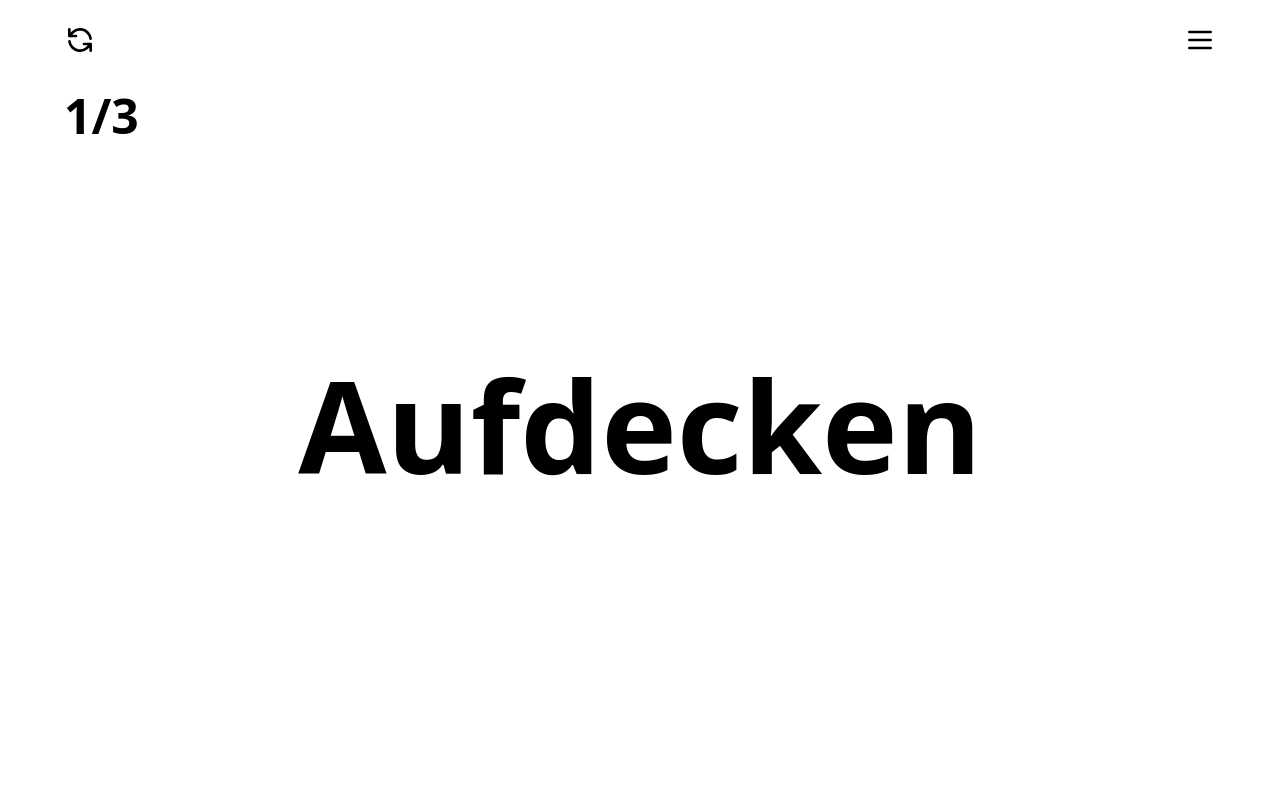
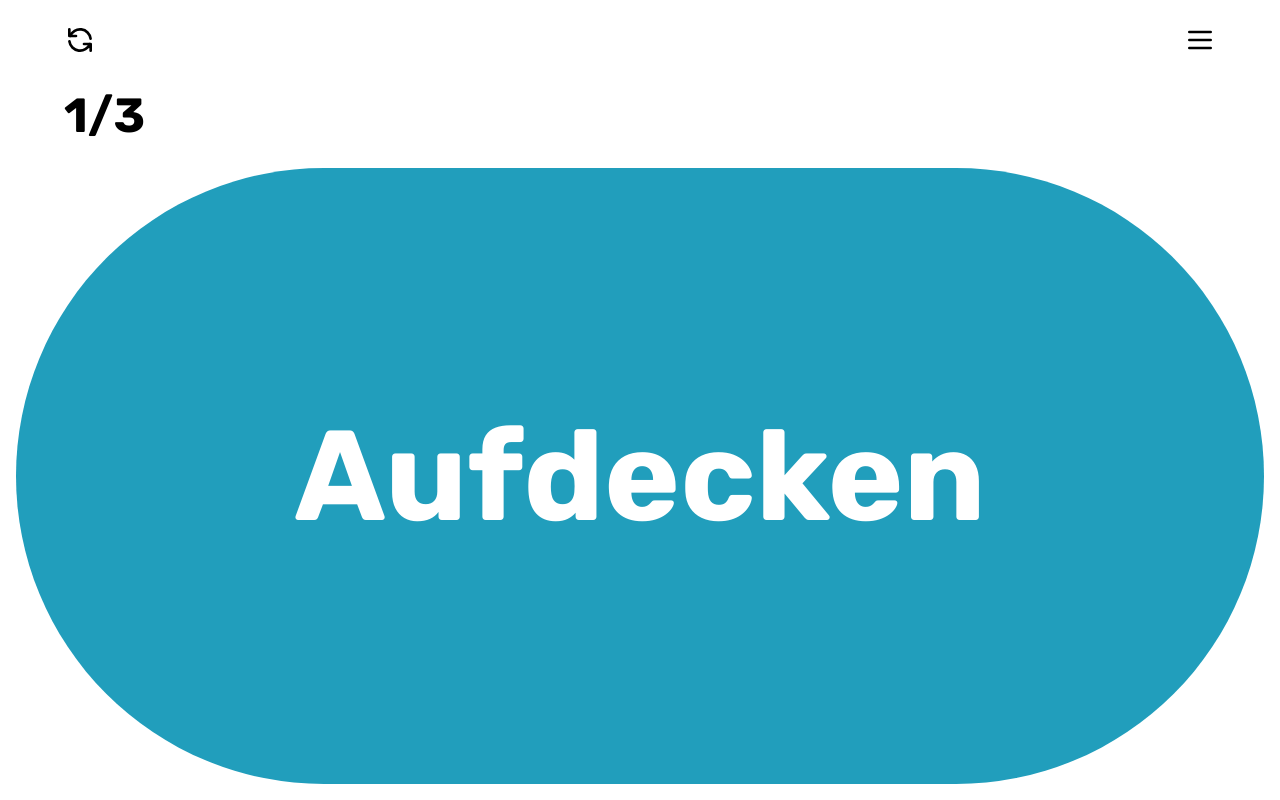
Before and after one commit to robertsauter/schocken, a Next.js app: page / in a window 1280 px wide. Built offline with nearby package versions, Linux system fonts and the light colour scheme.

Commit message:
design, colors, fonts changes

```diff
--- a/components/DiceWrapper.js
+++ b/components/DiceWrapper.js
@@ -58,31 +58,20 @@ export default class DiceWrapper extends React.Component {
         const onesPresent = ones.length > 0 || sixes.length > 1;
         return(
             <div className="w-full h-full relative">
-                <div className={ `${ this.state.descriptionShown ? 'visible scale-100' : 'invisible scale-50' } duration-200 transition-transform w-full flex justify-center absolute font-bold text-3xl sm:text-4xl text-center` }>
+                <div className={ `${ this.state.descriptionShown ? 'visible scale-100' : 'invisible scale-50' } h-1/10 duration-200 transition-transform w-full flex justify-center font-bold text-3xl sm:text-4xl text-center` }>
                     { this.state.description }
                 </div>
-                <div className={ `${ this.state.valuesLoaded ? 'opacity-100' : 'opacity-0 translate-y-1' } w-full h-4/6 md:h-5/6 flex content-center gap-y-6 justify-center gap-x-6 flex-wrap mb-2 transition-all duration-200` }>
+                <div onClick={ this.props.move < 3 && ones.length < 3 && this.props.currentOnes + ones.length < 3 ? this.props.handleNewDiceRoll : this.props.newGame } className={ `${ this.state.valuesLoaded ? 'opacity-100' : 'opacity-0 translate-y-1' } w-full h-8/10 flex content-center gap-y-6 justify-center gap-x-6 flex-wrap mb-2 transition-all duration-200` }>
                     { this.state.values.map((value, i) => <Dice key={ `bigDice${ i }` } value={value} diceType="big" theme={ this.props.theme }></Dice>) }
                 </div>
-                {this.props.move < 3 && ones.length < 3 && this.props.currentOnes + ones.length < 3
-                    ? <div className="h-2/6 md:h-1/6 flex flex-col md:flex-row items-center justify-center gap-x-4 gap-y-4">
-                        <div onClick={ this.props.handleNewDiceRoll } className={ `${ this.newGameButton[this.props.theme] } border-4 text-2xl sm:text-3xl md:text-4xl duration-200 transition-all cursor-pointer py-2 px-6 rounded-full text-center font-bold w-fit` }>Nochmal würfeln</div>
-                        <div onClick={ onesPresent ? () => this.onOnesLayout(ones, sixes) : ()=>{} } className={ `${ onesPresent ? 'schocken-ones cursor-pointer' : 'opacity-50 cursor-default' } rounded-full py-2 pl-4 pr-2 flex items-center` }>
-                            <span className="pb-1 sm:pb-3 text-2xl sm:text-3xl md:text-4xl font-medium">Einsen rauslegen</span>
-                            <svg xmlns="http://www.w3.org/2000/svg" className="h-6 w-6 sm:h-8 sm:w-8" fill="none" viewBox="0 0 24 24" stroke="currentColor" strokeWidth={ 2 }>
-                                <path strokeLinecap="round" strokeLinejoin="round" d="M9 5l7 7-7 7" />
-                            </svg>
-                        </div>
-                    </div>
-                    : <div className="h-2/6 md:h-1/6 flex items-center justify-center">
-                        <div onClick={ this.props.newGame } className="schocken-reload flex items-center justify-center cursor-pointer">
-                            <div className="text-2xl sm:text-3xl md:text-4xl font-bold pb-1 mr-4">Neues Spiel</div>
-                            <svg xmlns="http://www.w3.org/2000/svg" className="h-6 w-6 sm:h-8 sm:w-8" fill="none" viewBox="0 0 24 24" stroke="currentColor" strokeWidth={ 2 }>
-                                <path strokeLinecap="round" strokeLinejoin="round" d="M4 4v5h.582m15.356 2A8.001 8.001 0 004.582 9m0 0H9m11 11v-5h-.581m0 0a8.003 8.003 0 01-15.357-2m15.357 2H15" />
-                            </svg>
-                        </div>
-                    </div>
-                }
+                <div className=" h-1/10 flex items-center">
+                    <button type="button" onClick={ onesPresent ? () => this.onOnesLayout(ones, sixes) : ()=>{} } className={ `${ onesPresent ? 'schocken-ones cursor-pointer' : 'opacity-50 cursor-default' } rounded-full flex items-center justify-between w-full bg-theme-blue pl-6 pr-1 py-2` }>
+                        <span className="text-xl sm:text-3xl md:text-4xl font-medium text-white">Einsen rauslegen</span>
+                        <svg xmlns="http://www.w3.org/2000/svg" className="h-6 w-6 sm:h-8 sm:w-8 text-white" fill="none" viewBox="0 0 24 24" stroke="currentColor" strokeWidth={ 2 }>
+                            <path strokeLinecap="round" strokeLinejoin="round" d="M9 5l7 7-7 7" />
+                        </svg>
+                    </button>
+                </div>
             </div>
         );
     }
--- a/components/RevealButton.js
+++ b/components/RevealButton.js
@@ -1,9 +1,11 @@
 export default function RevealButton(props) {
     const themes = {
-        light: 'text-black hover:text-sky-900',
-        dark: 'text-white hover:text-sky-200'
+        light: 'text-theme-dark-blue bg-theme-blue',
+        dark: 'text-white bg-theme-orange'
     }
-    return (<div onClick={ props.handleClick } className={ `${ themes[props.theme] } h-4/6 md:h-5/6 hover:-translate-y-2 duration-200 transition-all cursor-pointer w-full flex items-center justify-center text-5xl sm:text-8xl md:text-9xl font-bold` }>
-        Aufdecken
+    return (<div onClick={ props.handleClick } className="cursor-pointer w-full h-full flex items-center justify-center">
+        <div className={ `${ themes[props.theme] } w-72 h-72 sm:w-full sm:h-full flex justify-center items-center rounded-full active:scale-105 duration-75 transition-transform ease-in` }>
+            <button type="button" className="text-5xl sm:text-8xl md:text-9xl font-bold text-white">Aufdecken</button>
+        </div>
     </div>);
 }
--- a/pages/_app.js
+++ b/pages/_app.js
@@ -8,6 +8,7 @@ function MyApp({ Component, pageProps }) {
         <meta name="description" content="Der digitale Würfelbecher fürs Schocken: Ihr wollt Schocken spielen, aber habt nicht genug Würfel? Benutzt einfach die Schocken App!" />
         <link rel="manifest" href="/manifest.json" />
         <link rel="apple-touch-icon" href="/icons/180.png"></link>
+        <link href="https://fonts.googleapis.com/css2?family=Rubik:wght@300;400;500;600;700;800;900&display=swap" rel="stylesheet"></link>
       </Head>
       <Component {...pageProps} />
     </>
--- a/styles/globals.css
+++ b/styles/globals.css
@@ -5,6 +5,7 @@
 @layer base {
     body {
         @apply overscroll-y-contain;
+        font-family: 'Rubik', sans-serif;
     }
 }
 
@@ -25,18 +26,18 @@
         @apply p-2 grid grid-cols-3 items-center justify-items-center;
     }
     .dice.big {
-        @apply w-24 h-24 sm:w-40 sm:h-40 md:w-52 md:h-52 rounded-2xl border-4 sm:border-8;
+        @apply w-24 h-24 md:w-40 md:h-40 rounded-2.5xl border-6 sm:border-8;
     }
     .dice.small {
-        @apply w-14 h-14 sm:w-16 sm:h-16 rounded-xl border-2 sm:border-4;
+        @apply w-12 h-12 rounded-xl border-4 sm:border-6;
     }
     .dot {
         @apply rounded-full;
     }
     .dot.big {
-        @apply w-5 h-5 sm:w-8 sm:h-8 md:w-10 md:h-10;
+        @apply w-4 h-4 md:w-8 md:h-8;
     }
     .dot.small {
-        @apply w-3 h-3;
+        @apply w-2 h-2;
     }
 }
--- a/tailwind.config.js
+++ b/tailwind.config.js
@@ -7,8 +7,22 @@ module.exports = {
     extend: {
       height: {
         '1/10': '10%',
+        '8/10': '80%',
         '9/10': '90%'
-      }
+      },
+      borderWidth: {
+        '6': '6px'
+      },
+      borderRadius: {
+        '2.5xl': '1.25rem'
+      },
+      colors: {
+        'theme-light-blue': '#8ecae6',
+        'theme-blue': '#219ebc',
+        'theme-dark-blue': '#023047',
+        'theme-yellow': '#ffb703',
+        'theme-orange': '#fb8500'
+      },
     },
   },
   plugins: [],
```
